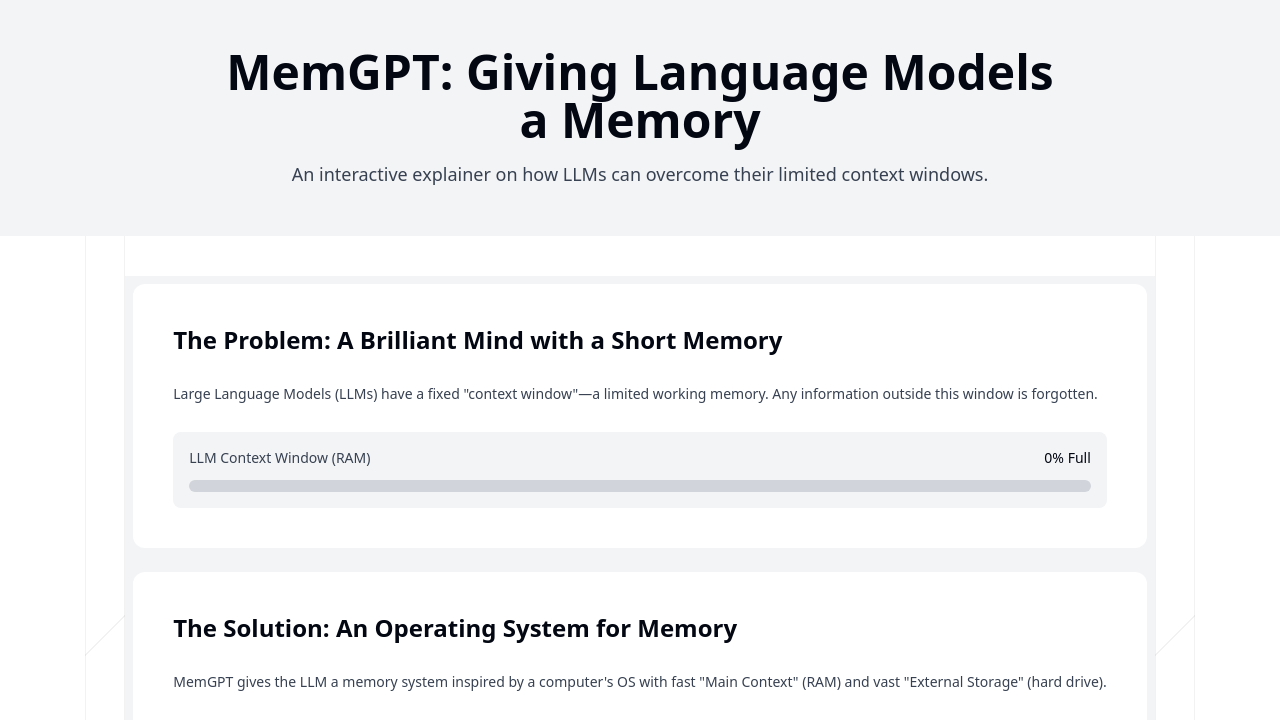
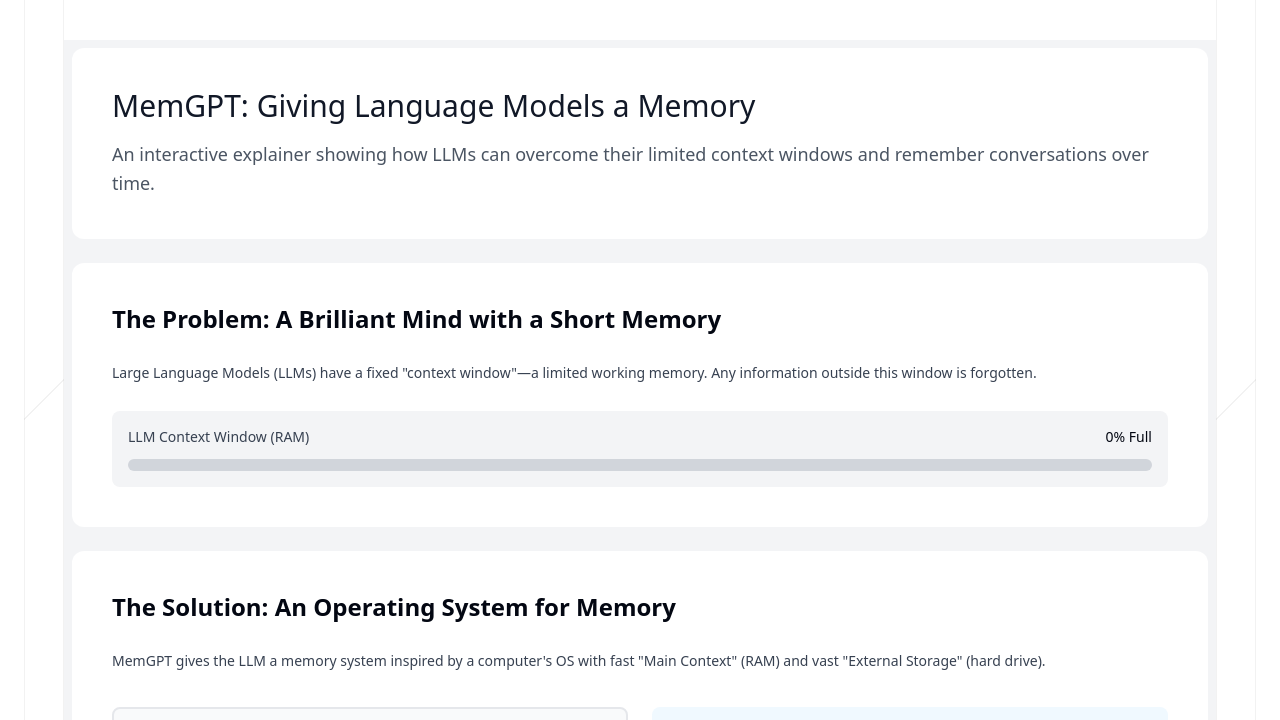
Before and after one commit to wtfsayo/explainers, a plain HTML site: page papers/memgpt.html in a window 1280 px wide. Shown: the top 720 px of the page. Drawn offline with nearby package versions, Linux system fonts and the light colour scheme.

Commit message:
Update MemGPT explainer header and console log UI
Refactored the header section in memgpt.html for improved layout and styling, moving it into the main content card. Enhanced the console log to better handle line breaks and word wrapping. Added .DS_Store to .gitignore.

```diff
--- a/papers/memgpt.html
+++ b/papers/memgpt.html
@@ -53,23 +53,6 @@
         <div
             class="relative grid min-h-screen grid-cols-[1fr_2.5rem_auto_2.5rem_1fr] grid-rows-[auto_2.5rem_1fr] bg-white [--pattern-fg:rgba(0,0,0,0.05)] dark:bg-gray-950 dark:[--pattern-fg:rgba(255,255,255,0.1)]"
         >
-            <!-- Header Section -->
-            <div
-                class="col-span-full col-start-1 row-start-1 bg-gray-100 py-12 dark:bg-white/5"
-            >
-                <div class="mx-auto max-w-4xl px-6 text-center">
-                    <h1
-                        class="mb-4 text-4xl font-bold text-gray-950 dark:text-white md:text-5xl"
-                    >
-                        MemGPT: Giving Language Models a Memory
-                    </h1>
-                    <p class="text-lg text-gray-700 dark:text-gray-300">
-                        An interactive explainer on how LLMs can overcome their
-                        limited context windows.
-                    </p>
-                </div>
-            </div>
-
             <!-- Decorative Pattern Borders -->
             <div
                 class="relative col-start-2 row-span-full row-start-2 border-x border-x-[--pattern-fg] pattern-bg"
@@ -82,6 +65,23 @@
             <div
                 class="col-start-3 row-start-3 flex w-full max-w-6xl flex-col space-y-6 bg-gray-100 p-2 dark:bg-white/10"
             >
+                <!-- Header Section -->
+                <div
+                    class="rounded-xl bg-white p-10 text-gray-700 dark:bg-gray-950 dark:text-gray-300"
+                >
+                    <h1
+                        class="mb-4 text-2xl font-medium text-gray-900 dark:text-white md:text-3xl"
+                    >
+                        MemGPT: Giving Language Models a Memory
+                    </h1>
+                    <p
+                        class="text-lg text-gray-600 dark:text-gray-300 leading-relaxed"
+                    >
+                        An interactive explainer showing how LLMs can overcome
+                        their limited context windows and remember conversations
+                        over time.
+                    </p>
+                </div>
                 <!-- Problem Section -->
                 <div
                     class="rounded-xl bg-white p-10 text-sm/7 text-gray-700 dark:bg-gray-950 dark:text-gray-300"
@@ -252,7 +252,7 @@
                                 </div>
                                 <div
                                     id="console-log"
-                                    class="h-48 overflow-y-auto font-mono text-xs leading-5 text-gray-300"
+                                    class="h-48 min-h-48 max-h-48 overflow-y-auto font-mono text-xs leading-5 text-gray-300 break-words"
                                 ></div>
                             </div>
 
@@ -342,7 +342,7 @@
                 const timestamp = new Date().toLocaleTimeString("en-US", {
                     hour12: false,
                 });
-                consoleLog.innerHTML += `\n<span class="text-gray-600">[${timestamp}]</span> <span class="${colors[type]}">${text}</span>`;
+                consoleLog.innerHTML += `<span class="text-gray-600">[${timestamp}]</span> <span class="${colors[type]}">${text}</span><br>`;
                 consoleLog.scrollTop = consoleLog.scrollHeight;
             }
 
```
Also changed, not shown: 1 other file.
